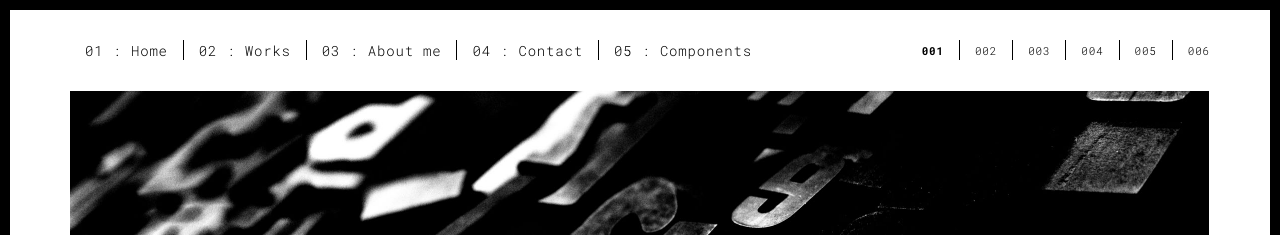
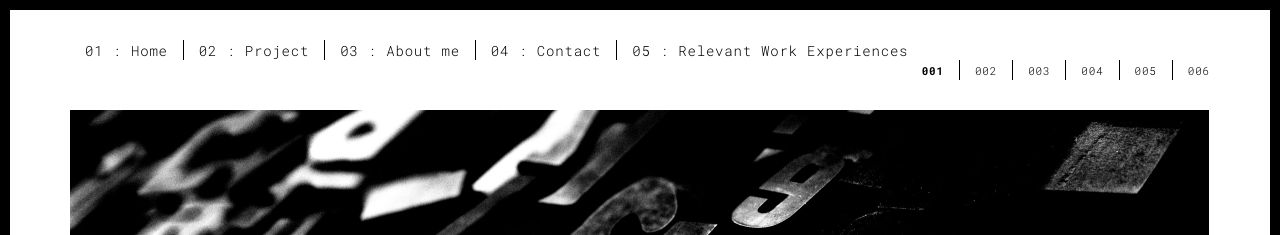
Before and after one commit to krunal707/Portfolio-website, a plain HTML site: page work.html in a window 1280 px wide. Shown: the top 235 px of the page. Drawn offline with Linux system fonts and the light colour scheme.

Commit message:
Changes in names of Nav bar

```diff
--- a/work.html
+++ b/work.html
@@ -36,13 +36,14 @@
         </button>
 
       <div class="collapse navbar-collapse" id="navbar-collapse">
-        <ul class="nav navbar-nav ">
+         <ul class="nav navbar-nav ">
           <li><a href="./index.html" title="">01 : Home</a></li>
-          <li><a href="./works.html" title="">02 : Works</a></li>
+          <li><a href="./works.html" title="">02 : Project</a></li>
           <li><a href="./about.html" title="">03 : About me</a></li>
           <li><a href="./contact.html" title="">04 : Contact</a></li>
-          <li><a href="./components.html" title="">05 : Components</a></li>
+          <li><a href="./components.html" title="">05 : Relevant Work Experiences</a></li>
         </ul>
+
 
 
           <ul class="nav navbar-nav navbar-right navbar-small visible-md visible-lg">
```
Also changed, not shown: about.html (+2 -2 lines), components.html (+3 -3 lines), contact.html (+2 -2 lines), works.html (+4 -3 lines).
